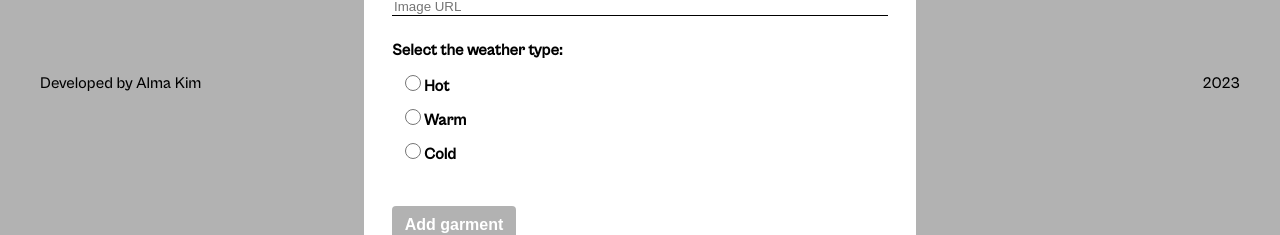
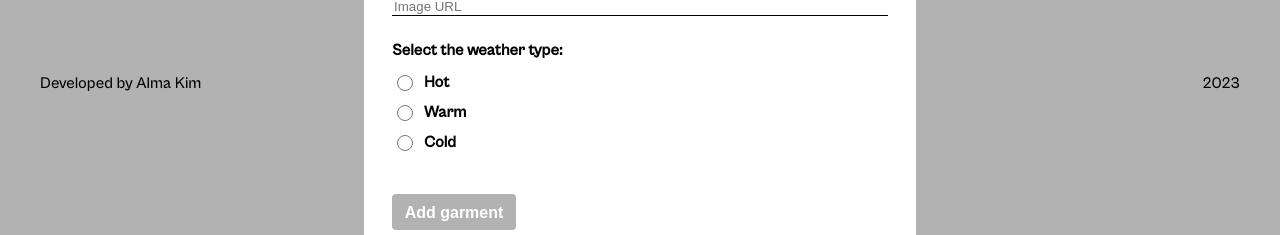
Before and after one commit to almamamia/se_project_react, a React (Create React App) app: page / in a window 1280 px wide. Both pictures are taken after a click on the button "+ Add clothes". Shown: the part 339-574 px from the top of the page. Built offline with nearby package versions, Linux system fonts and the light colour scheme; no server answers; data requests are answered from the project's data file.

Commit message:
Sprint11_submission_inputErrorFix

```diff
--- a/db.json
+++ b/db.json
@@ -113,6 +113,36 @@
       "imageUrl": "https://images.unsplash.com/photo-1565367268575-42df84f80397?ixlib=rb-4.0.3&ixid=MnwxMjA3fDB8MHxwaG90by1wYWdlfHx8fGVufDB8fHx8&auto=format&fit=crop&w=687&q=80",
       "weather": "Warm",
       "_id": 18
+    },
+    {
+      "name": "Test",
+      "imageUrl": "https://media.istockphoto.com/id/1198645754/photo/over-the-shoulder-image-of-a-woman-drinking-tea-at-home-in-cold-and-wet-weather.jpg?s=1024x1024&w=is&k=20&c=TEsdMI8nn8b2L9dlGEogHktWecFsbkQUwR0AKCUzMSE=",
+      "weather": "Cold",
+      "_id": 21
+    },
+    {
+      "name": "Test-2",
+      "imageUrl": "https://media.istockphoto.com/id/1198645754/photo/over-the-shoulder-image-of-a-woman-drinking-tea-at-home-in-cold-and-wet-weather.jpg?s=1024x1024&w=is&k=20&c=TEsdMI8nn8b2L9dlGEogHktWecFsbkQUwR0AKCUzMSE=",
+      "weather": "Cold",
+      "_id": 22
+    },
+    {
+      "name": "Test-3",
+      "imageUrl": "https://media.istockphoto.com/id/1198645754/photo/over-the-shoulder-image-of-a-woman-drinking-tea-at-home-in-cold-and-wet-weather.jpg?s=1024x1024&w=is&k=20&c=TEsdMI8nn8b2L9dlGEogHktWecFsbkQUwR0AKCUzMSE=",
+      "weather": "Cold",
+      "_id": 23
+    },
+    {
+      "name": "Test-4",
+      "imageUrl": "https://media.istockphoto.com/id/1198645754/photo/over-the-shoulder-image-of-a-woman-drinking-tea-at-home-in-cold-and-wet-weather.jpg?s=1024x1024&w=is&k=20&c=TEsdMI8nn8b2L9dlGEogHktWecFsbkQUwR0AKCUzMSE=",
+      "weather": "Cold",
+      "_id": 24
+    },
+    {
+      "name": "Test-5",
+      "imageUrl": "https://media.istockphoto.com/id/1198645754/photo/over-the-shoulder-image-of-a-woman-drinking-tea-at-home-in-cold-and-wet-weather.jpg?s=1024x1024&w=is&k=20&c=TEsdMI8nn8b2L9dlGEogHktWecFsbkQUwR0AKCUzMSE=",
+      "weather": "Cold",
+      "_id": 25
     }
   ]
 }
--- a/src/components/AddItemModal/AddItemModal.js
+++ b/src/components/AddItemModal/AddItemModal.js
@@ -3,13 +3,11 @@ import useForm from "../../hooks/useForm";
 import { useEffect, useState } from "react";
 
 const AddItemModal = ({ handleCloseModal, onAddItem, isOpen, buttonText }) => {
-  const { values, handleChange: handleInputChange, setValues } = useForm({});
-
-  useEffect(() => {
-    if (!isOpen) {
-      setValues({});
-    }
-  }, [isOpen]);
+  const { values, handleChange: handleInputChange } = useForm({
+    name: "",
+    imageUrl: "",
+    weather: "",
+  });
 
   const handleSubmit = (e) => {
     e.preventDefault();
@@ -26,6 +24,20 @@ const AddItemModal = ({ handleCloseModal, onAddItem, isOpen, buttonText }) => {
     return string.charAt(0).toUpperCase() + string.slice(1);
   };
 
+  const radioOptions = ["Hot", "Warm", "Cold"];
+
+  const [isFormFilled, setIsFormFilled] = useState(false);
+  useEffect(() => {
+    const filled =
+      values.name.trim() !== "" &&
+      values.imageUrl.trim() !== "" &&
+      values.weather.trim() !== "";
+
+    setIsFormFilled(filled);
+  }, [values]);
+
+  const buttonColor = isFormFilled ? "filled-button" : "empty-button";
+
   return (
     <ModalWithForm
       title="New garment"
@@ -33,6 +45,7 @@ const AddItemModal = ({ handleCloseModal, onAddItem, isOpen, buttonText }) => {
       onClose={handleCloseModal}
       onSubmit={handleSubmit}
       buttonText={buttonText}
+      buttonColor={buttonColor}
     >
       <div className="modal__input">
         <label className="modal__label">
@@ -68,45 +81,22 @@ const AddItemModal = ({ handleCloseModal, onAddItem, isOpen, buttonText }) => {
           Select the weather type:
         </p>
         <div className="modal__form-children">
-          <div className="modal__form-option">
+          {radioOptions.map((option) => (
+            <div key={option} className="modal__form-option">
               <label className="modal__input_form_value">
                 <input
                   type="radio"
                   name="weather"
-                id="hot"
-                value="hot"
+                  id={option.toLowerCase()}
+                  value={option}
                   className="modal__input_form_radio"
                   onChange={handleInputChange}
+                  checked={values.weather === option}
                 />
-              Hot
+                {option}
               </label>
             </div>
-          <div className="modal__form-option">
-            <label className="modal__input_form_value">
-              <input
-                type="radio"
-                name="weather"
-                id="Warm"
-                value="Warm"
-                className="modal__input_form_radio"
-                onChange={handleInputChange}
-              />
-              Warm
-            </label>
-          </div>
-          <div className="modal__form-option">
-            <label className="modal__input_form_value">
-              <input
-                type="radio"
-                name="weather"
-                id="Cold"
-                value="Cold"
-                className="modal__input_form_radio"
-                onChange={handleInputChange}
-              />
-              Cold
-            </label>
-          </div>
+          ))}
         </div>
       </div>
     </ModalWithForm>
--- a/src/components/Main/Main.js
+++ b/src/components/Main/Main.js
@@ -8,7 +8,7 @@ function Main({ weatherTemp, onSelectCard, clothingItems }) {
   const { currentTemperatureUnit } = useContext(CurrentTemperatureUnitContext);
   const currentTemp = weatherTemp?.temperature?.[currentTemperatureUnit] || 999;
 
-  const weatherTypeF = useMemo(() => {
+  const weatherType = useMemo(() => {
     const tempF = weatherTemp?.temperature?.F;
     if (tempF >= 86) {
       return "hot";
@@ -19,23 +19,8 @@ function Main({ weatherTemp, onSelectCard, clothingItems }) {
     }
   }, [weatherTemp]);
 
-  const weatherTypeC = useMemo(() => {
-    const tempC = weatherTemp?.temperature?.C;
-    if (tempC >= 25) {
-      return "hot";
-    } else if (tempC >= 9 && tempC <= 24) {
-      return "warm";
-    } else if (tempC <= 8) {
-      return "cold";
-    }
-  }, [weatherTemp]);
-
-  const filteredCardsF = clothingItems.filter((item) => {
-    return item.weather.toLowerCase() === weatherTypeF;
-  });
-
-  const filteredCardsC = clothingItems.filter((item) => {
-    return item.weather.toLowerCase() === weatherTypeC;
+  const filteredCards = clothingItems.filter((item) => {
+    return item.weather.toLowerCase() === weatherType;
   });
 
   return (
@@ -47,18 +32,7 @@ function Main({ weatherTemp, onSelectCard, clothingItems }) {
           Today is {currentTemp}°{currentTemperatureUnit}. You may want to wear:
         </div>
         <div className="card_section">
-          {currentTemperatureUnit === "F"
-            ? filteredCardsF.map((item) => {
-                return (
-                  <ItemCard
-                    item={item}
-                    onSelectCard={onSelectCard}
-                    key={item._id}
-                  />
-                );
-              })
-            : currentTemperatureUnit === "C" &&
-              filteredCardsC.map((item) => {
+          {filteredCards.map((item) => {
             return (
               <ItemCard
                 item={item}
--- a/src/components/ModalWithForm/ModalWithForm.css
+++ b/src/components/ModalWithForm/ModalWithForm.css
@@ -56,7 +56,8 @@
 }
 
 .modal__input_form_value {
-  padding-left: 8px;
+  display: flex;
+  column-gap: 8px;
   padding-bottom: 10px;
 }
 
@@ -80,6 +81,7 @@
   border: 1px;
   padding: 0;
   cursor: pointer;
+
   transition: opacity 0.5s ease-in-out;
 }
 
@@ -90,3 +92,7 @@
   background-color: rgba(0, 0, 0, 0.3);
   cursor: default;
 }
+
+.filled-button {
+  background-color: rgba(0, 163, 255, 1);
+}
--- a/src/components/ModalWithForm/ModalWithForm.js
+++ b/src/components/ModalWithForm/ModalWithForm.js
@@ -6,9 +6,9 @@ const ModalWithForm = ({
   title,
   onClose,
   name,
-  isOpen,
   onSubmit,
   buttonText,
+  buttonColor,
 }) => {
   return (
     <div className={`modal modal_type_${name}`}>
@@ -20,7 +20,10 @@ const ModalWithForm = ({
 
         <form className="modal__form" onSubmit={onSubmit}>
           {children}
-          <button type="submit" className="modal__submit-btn">
+          <button
+            type="submit"
+            className={`modal__submit-btn ${buttonColor || ""}`}
+          >
             {buttonText}
           </button>
         </form>
```
Lines whose indentation alone changed are shown as unchanged.
